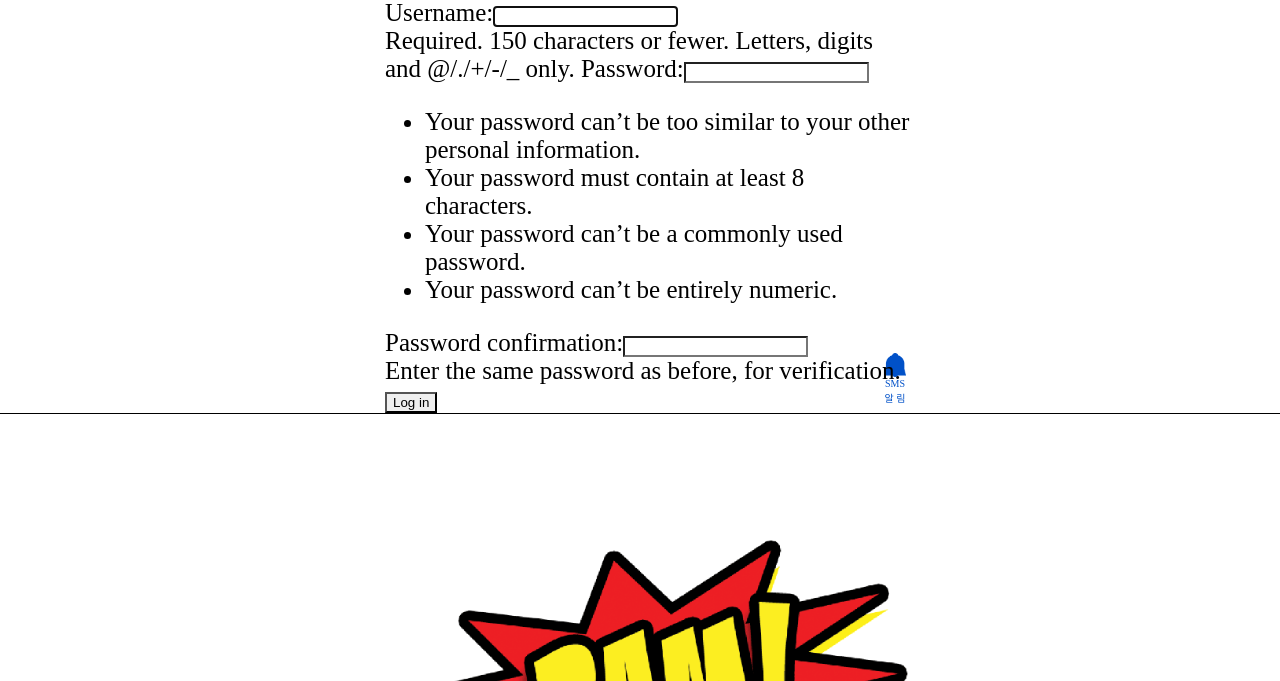
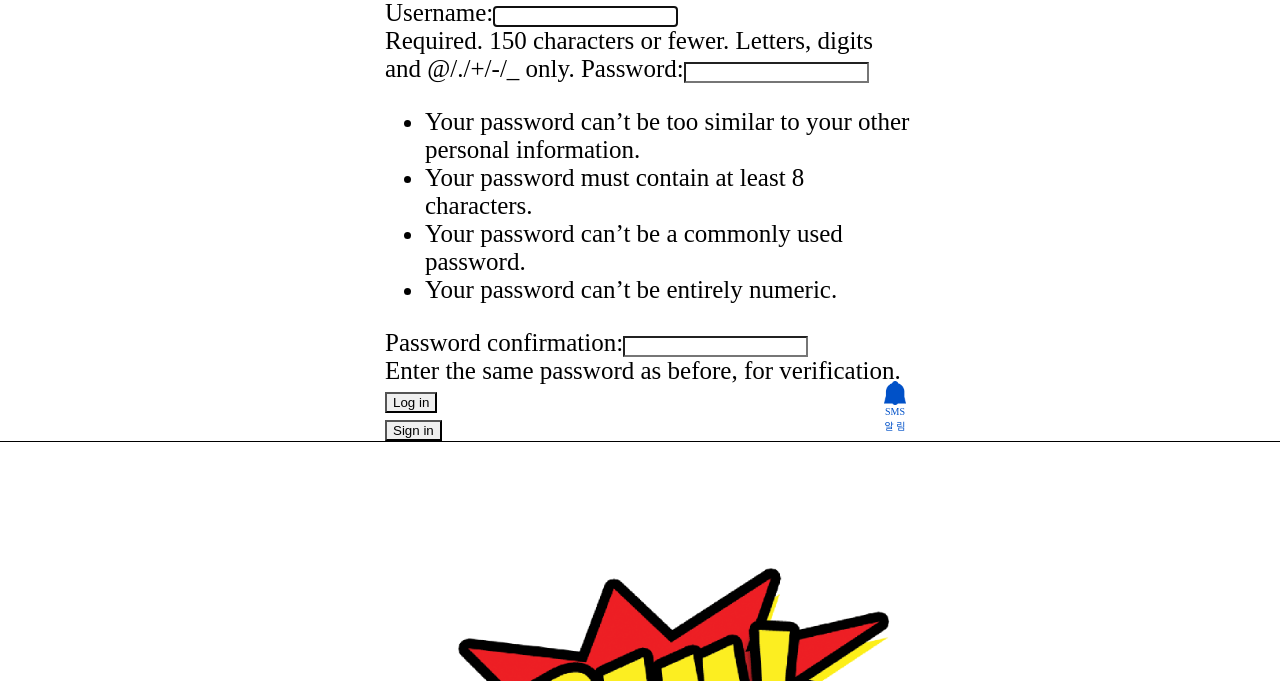
Before and after one commit to MAHT1990/Odoq, a Django app: page /accounts/signin/ in a window 1280 px wide. Shown: the part 180-861 px from the top of the page. Run offline with Django 3.2, Linux system fonts and the light colour scheme; parts of the project's set-up code (start-up, migrations or seed data) failed here and were passed over; some web fonts are replaced.

Commit message:
index.html 변경

```diff
--- a/main/templates/main/index.html
+++ b/main/templates/main/index.html
@@ -18,6 +18,9 @@
                         {{login_form}}
                         {{form}}
                         <input type="submit" value="Log in">
+                    </form>
+                    <form action="{% url 'accounts:signin' %}">
+                        <input type="submit" value="Sign in">
                     </form>
                     {% else %}
                         {{user}}님 반갑습니다.
```
